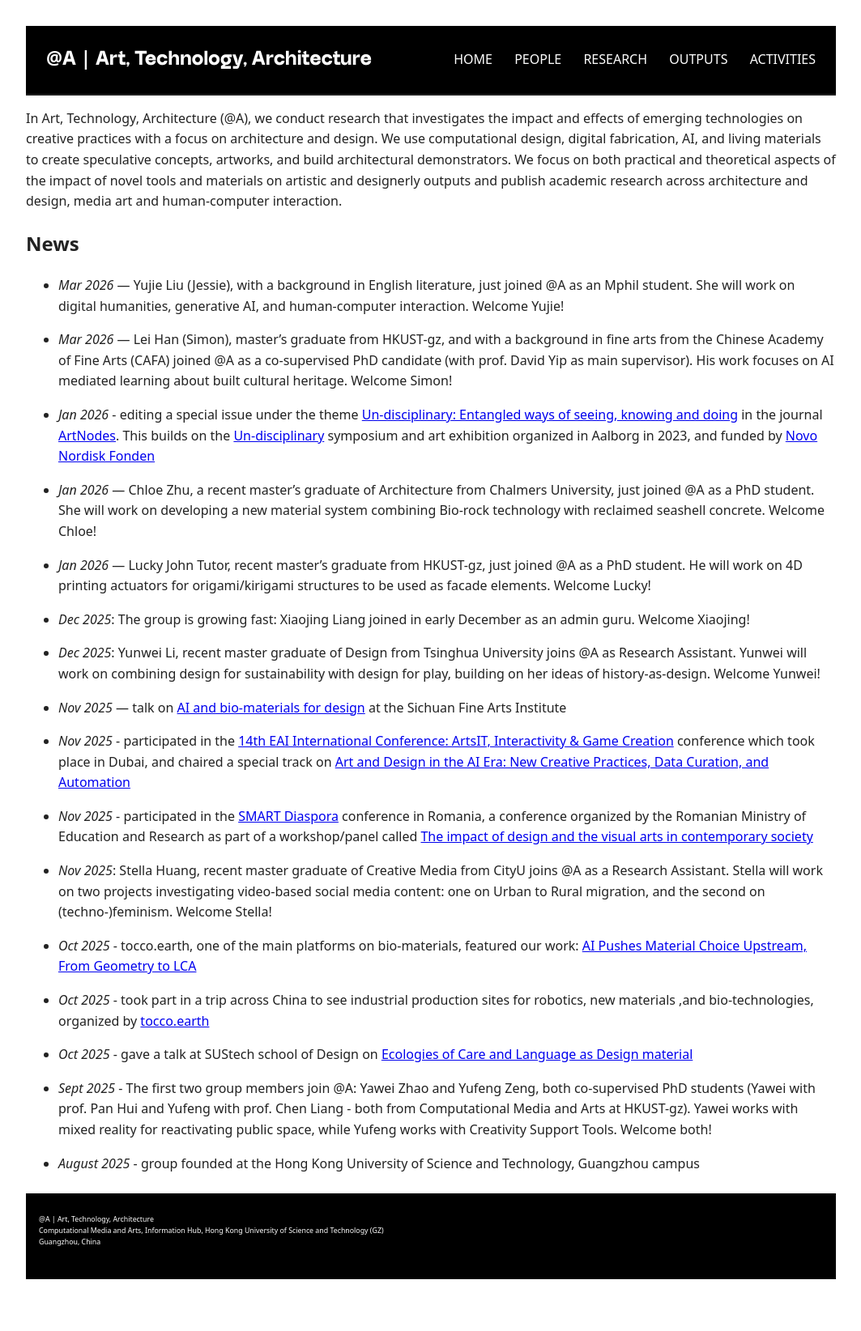
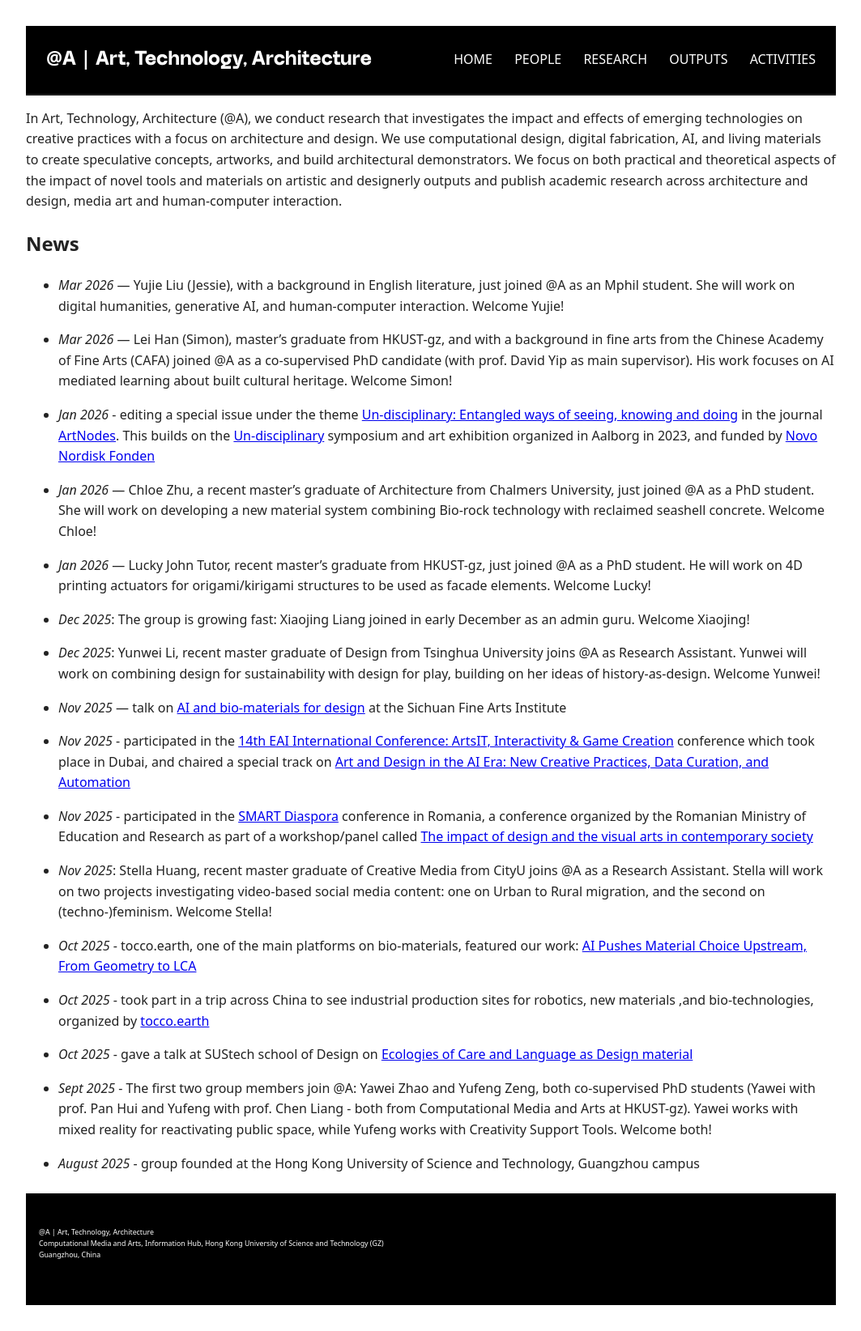
Before and after one commit to anqua/at-a, a Jekyll site: the page built from index.md, in a window 1280 px wide. Shown: the whole page at 81% size, without its empty margins (108-1171 px from the left). Built offline with Jekyll 4.4.1, drawn with Linux system fonts in a browser that asks for light colours; some web fonts are replaced; before the commit the page ends 1612 px from its top, so only the background shows below that.

Commit message:
Update style.css

```diff
--- a/assets/css/style.css
+++ b/assets/css/style.css
@@ -207,7 +207,7 @@ h1 {
   background-color: #000; /* black */
   color: #fff;
   margin-top: 1.5em;
-  padding: 1em 1em;
+  padding: 2em 1em;
 }
 
 .footer-inner {
```
